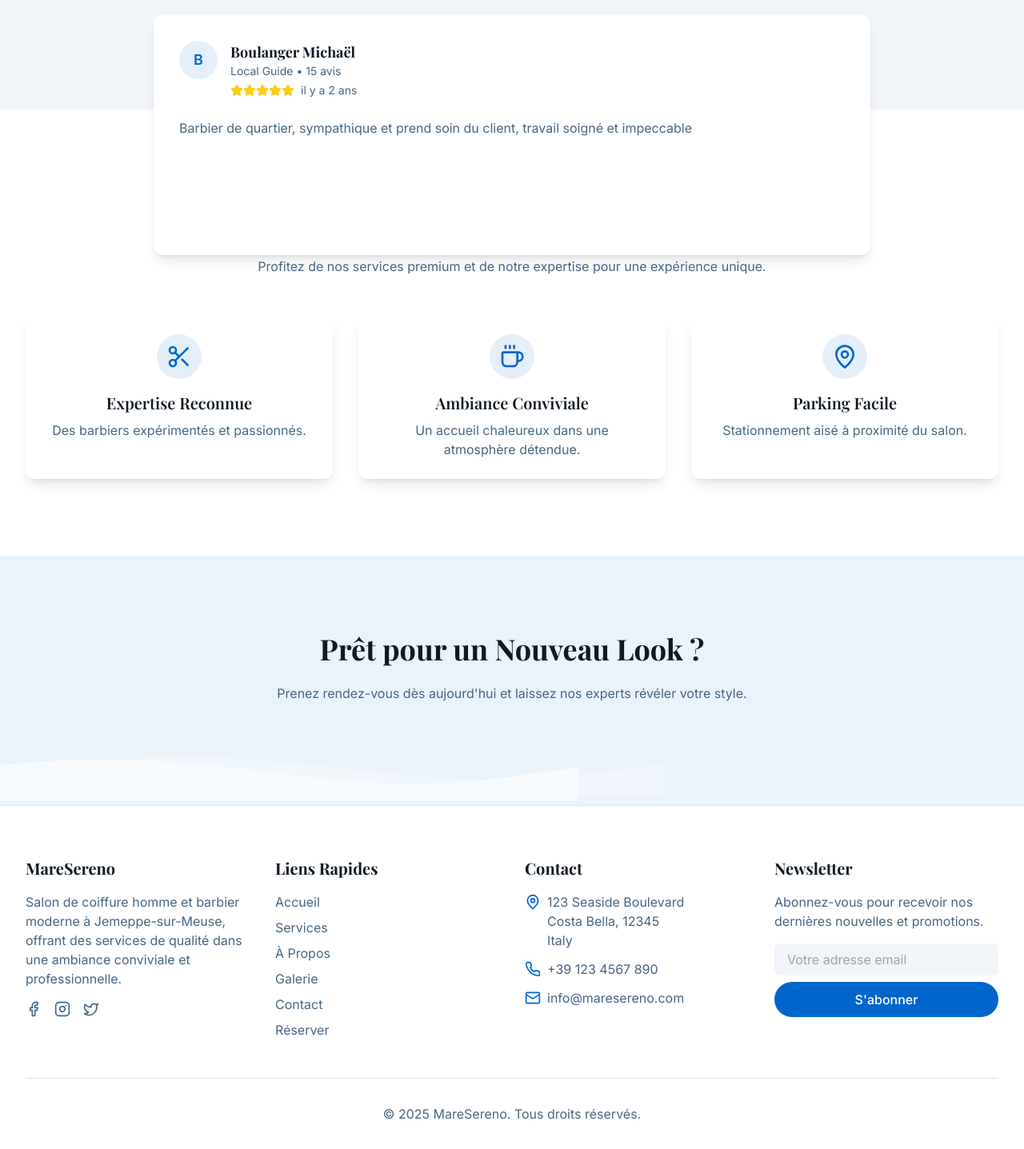
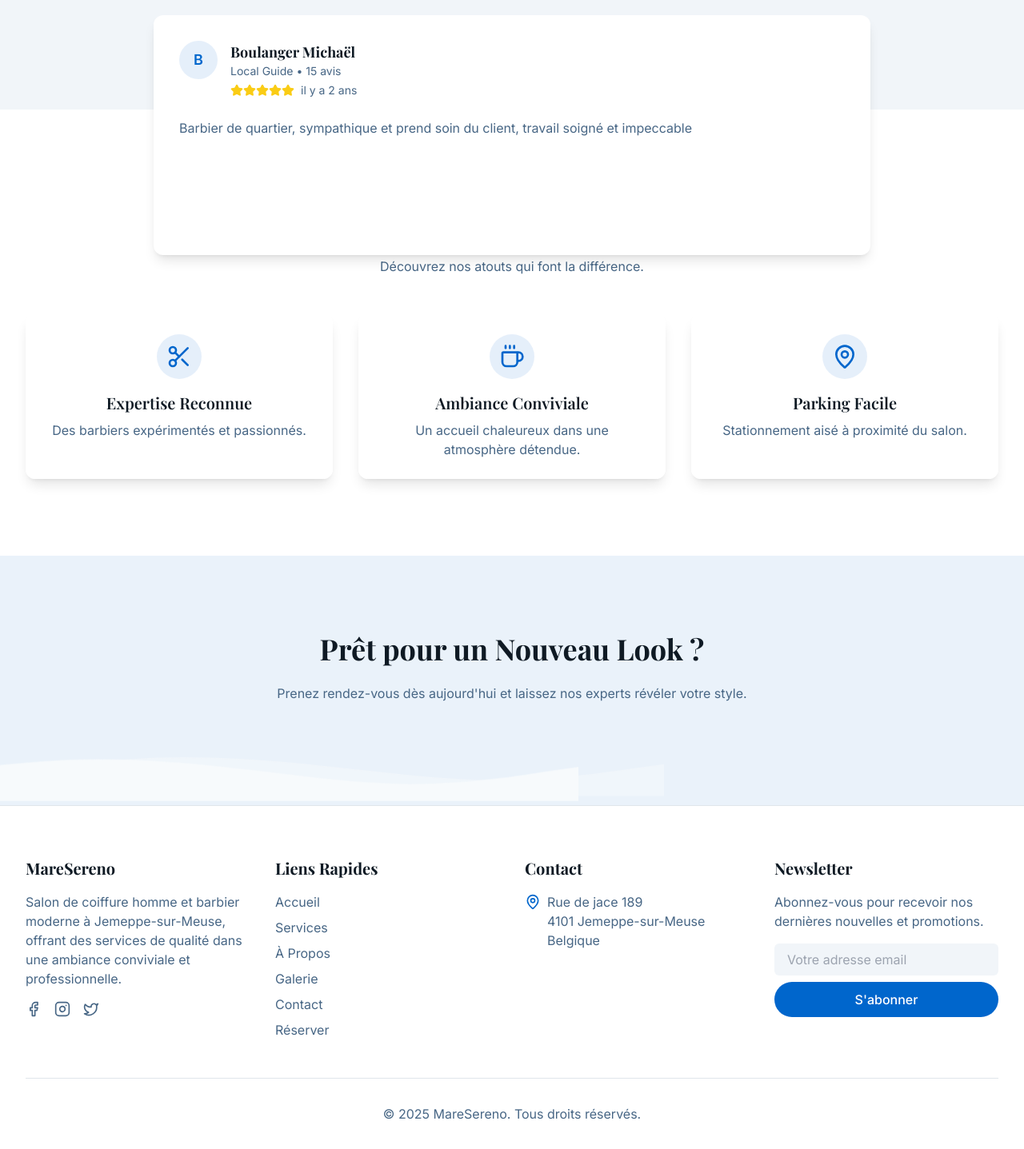
Before and after one commit to Dylan-Cecius/modern-seaside-stay-2479, a React (Vite) app: page / in a window 1280 px wide. Shown: the part 3051-4488 px from the top of the page at 80% size. Built offline with nearby package versions, Linux system fonts and the light colour scheme.

Commit message:
Update contact information
Remove promotional text from the contact section.
Update the address to "Rue de jace 189, 4101 Jemeppe-sur-Meuse, Belgique".
Remove the phone number and email address.

```diff
--- a/src/components/Footer.tsx
+++ b/src/components/Footer.tsx
@@ -1,6 +1,6 @@
 
 import { Link } from "react-router-dom";
-import { Facebook, Instagram, Twitter, Mail, Phone, MapPin } from "lucide-react";
+import { Facebook, Instagram, Twitter, MapPin } from "lucide-react";
 import { useLanguage } from "@/contexts/LanguageContext";
 
 export default function Footer() {
@@ -61,18 +61,10 @@ export default function Footer() {
               <li className="flex items-start">
                 <MapPin className="w-5 h-5 mr-2 mt-0.5 text-primary" />
                 <span className="text-muted-foreground">
-                  123 Seaside Boulevard<br />
-                  Costa Bella, 12345<br />
-                  Italy
+                  Rue de jace 189<br />
+                  4101 Jemeppe-sur-Meuse<br />
+                  Belgique
                 </span>
-              </li>
-              <li className="flex items-center">
-                <Phone className="w-5 h-5 mr-2 text-primary" />
-                <span className="text-muted-foreground">+39 123 4567 890</span>
-              </li>
-              <li className="flex items-center">
-                <Mail className="w-5 h-5 mr-2 text-primary" />
-                <span className="text-muted-foreground">info@maresereno.com</span>
               </li>
             </ul>
           </div>
--- a/src/locales/fr.ts
+++ b/src/locales/fr.ts
@@ -69,7 +69,7 @@ export const fr = {
     amenities: {
       subtitle: "Nos Atouts",
       title: "L'Excellence à Votre Service",
-      description: "Profitez de nos services premium et de notre expertise pour une expérience unique.",
+      description: "Découvrez nos atouts qui font la différence.",
       features: {
         beachfront: {
           title: "Localisation Centrale",
--- a/src/pages/Index.tsx
+++ b/src/pages/Index.tsx
@@ -303,7 +303,7 @@ export default function Index() {
                 {t.home.amenities.title}
               </h2>
               <p className="text-muted-foreground">
-                {t.home.amenities.description}
+                Découvrez nos atouts qui font la différence.
               </p>
             </div>
 
```
